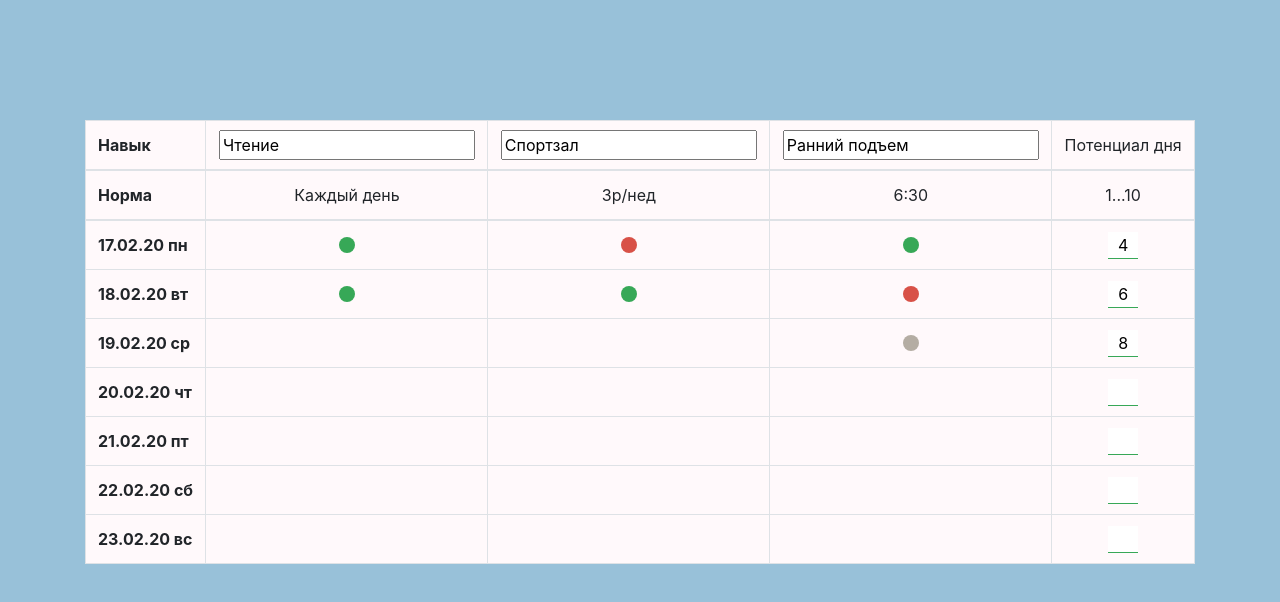
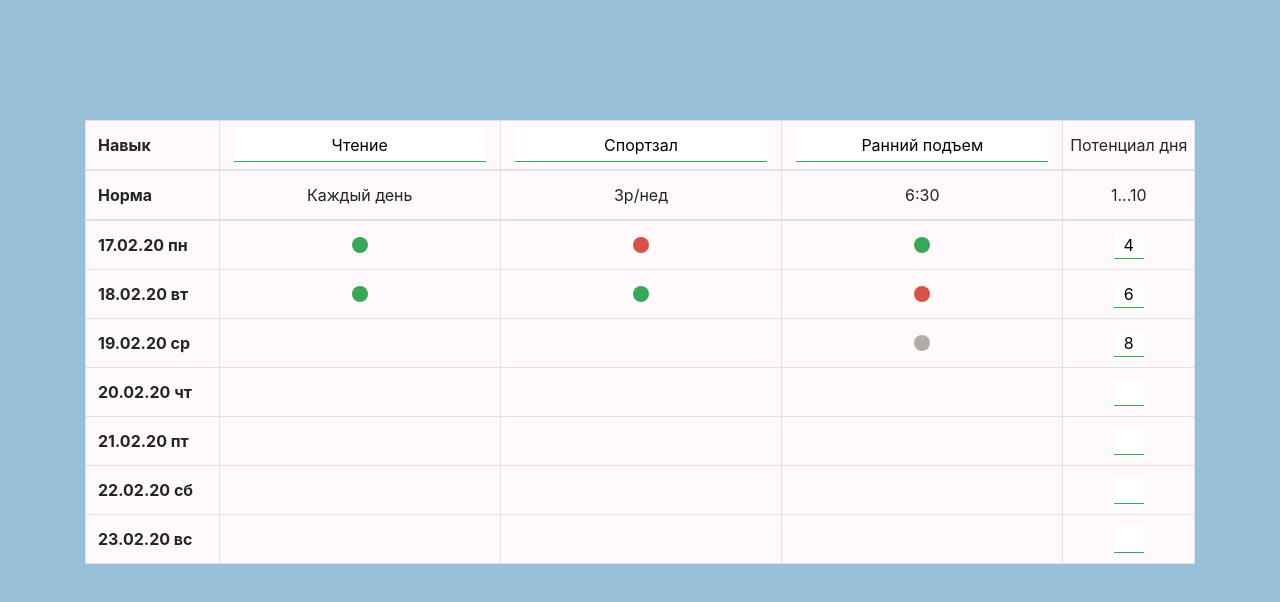
Before and after one commit to PickleDan/habits-tracker-app, a React (Create React App) app: page / in a window 1280 px wide. Shown: the top 602 px of the page. Built offline with nearby package versions, Linux system fonts and the light colour scheme.

Commit message:
add data entry restrictions on habit name input

```diff
--- a/src/App.scss
+++ b/src/App.scss
@@ -19,8 +19,7 @@ input[type="number"]::-webkit-outer-spin-button {
     background: $background-table-color;
   }
   td {
-    padding-top: 0;
-    padding-bottom: 0;
+    padding: 0;
     text-align: center;
     vertical-align: middle;
   }
@@ -54,8 +53,8 @@ input[type="number"]::-webkit-outer-spin-button {
       background: $neutral-mark-color;
     }
   }
-  .day-patential-input {
-    width: 30px;
+
+  %input-style {
     margin: 0;
     border: 0;
     border-bottom: 1px solid #37a857;
@@ -63,5 +62,17 @@ input[type="number"]::-webkit-outer-spin-button {
     &:focus {
       outline: none;
     }
+    &:hover {
+      cursor: pointer;
+    }
+  }
+  .day-patential-input {
+    @extend %input-style;
+    width: 30px;
+  }
+  .habit-name-input {
+    @extend %input-style;
+    width: 90%;
+    height: 34px;
   }
 }
--- a/src/components/Table.js
+++ b/src/components/Table.js
@@ -101,11 +101,34 @@ export default class Table extends React.Component {
       this.setState({ habits: updatedHabits });
     };
 
+    const inputHabitNameOnEnterPress = e => {
+      const inputValue = e.target.value;
+      if (inputValue.length > 25) {
+        alert(
+          "Вы ввели недопустимое количество символов, количество символов должно быть меньше 25"
+        );
+      }
+      if (e.key === "Enter") {
+        if (inputValue.length === 0) {
+          alert("Вы ничего не ввели");
+        } else {
+          e.target.blur();
+        }
+      }
+    };
+
+    const blurInputOnEnterPress = e => {
+      if (e.key === "Enter") {
+        e.target.blur();
+      }
+    };
     const listOfHabitsNames = habits.map(habit => (
       <td key={habit.id}>
         <input
+          className="habit-name-input"
           value={habit.name}
           onChange={e => inputHabitNameHandler(e, habit)}
+          onKeyPress={e => inputHabitNameOnEnterPress(e)}
         ></input>
       </td>
     ));
@@ -161,6 +184,7 @@ export default class Table extends React.Component {
                         dayNumberToDayName[dayOrderNumber]
                       )
                     }
+                    onKeyPress={e => blurInputOnEnterPress(e)}
                   ></input>
                 </td>
               </tr>
```
